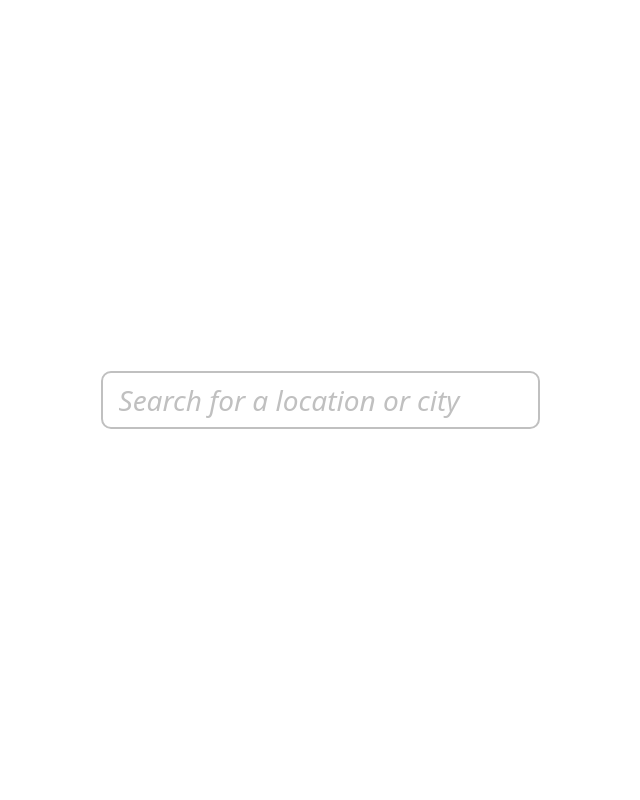
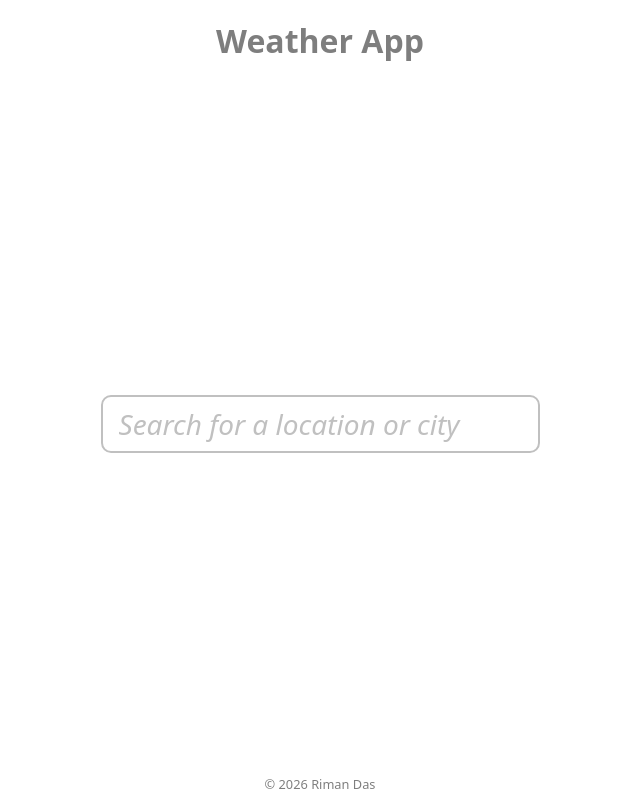
Before and after one commit to rimanz/odin-weather-app, a website built with webpack: page src/template.html in a window 1280 px wide. Shown: the whole page, without its empty margins (320-960 px from the left). Built offline with nearby package versions, Linux system fonts and the light colour scheme.

Commit message:
Add header and footer to the template.html
- add header and footer sections to the template.html file
- add basic styling to the header and footer in styles.css

```diff
--- a/src/styles.css
+++ b/src/styles.css
@@ -10,6 +10,7 @@
   font-size: 16px;
   --spacing-m: clamp(0.5rem, 5vw, 1rem);
   --spacing-s: clamp(0.25rem, 5vw, 0.5rem);
+  --container-width: clamp(276px, 90vw, 800px);
 }
 
 body {
@@ -27,14 +28,42 @@ body {
     sans-serif;
 }
 
+header {
+  display: flex;
+  justify-content: center;
+  align-items: center;
+  width: var(--container-width);
+  height: 5rem;
+  margin: 0 auto;
+
+  h1 {
+    font-size: 2rem;
+    opacity: 0.5;
+  }
+}
+
+footer {
+  display: flex;
+  justify-content: center;
+  align-items: center;
+  width: var(--container-width);
+  height: 2rem;
+  margin: 0 auto;
+
+  p {
+    font-size: 0.8rem;
+    opacity: 0.5;
+  }
+}
+
 main {
   display: flex;
   flex-wrap: wrap;
   justify-content: center;
   align-content: center;
   gap: 2rem;
-  width: clamp(276px, 90vw, 800px);
-  min-height: 100vh;
+  width: var(--container-width);
+  min-height: calc(100vh - 7rem);
   padding: var(--spacing-m);
   margin: 0 auto;
 }
--- a/src/template.html
+++ b/src/template.html
@@ -6,6 +6,14 @@
     <title>Document</title>
   </head>
   <body>
+    <header>
+      <h1>Weather App</h1>
+    </header>
+
     <main id="root"></main>
+
+    <footer>
+      <p class="copyright">&copy; 2026 Riman Das</p>
+    </footer>
   </body>
 </html>
```
